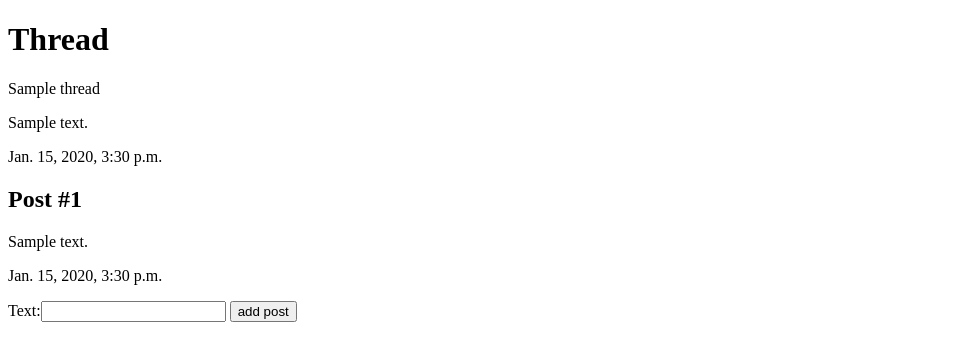
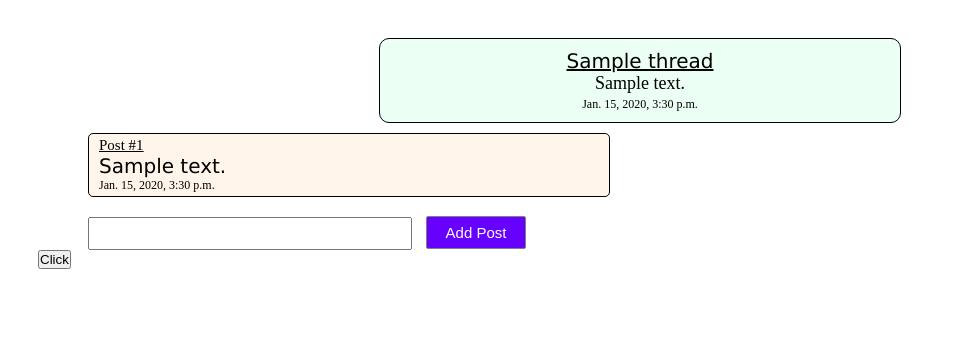
Before and after one commit to paramsingh/backpage, a Django app: page /app/thread/1/ in a window 1280 px wide. Shown: the top 361 px of the page, without its empty margins (0-956 px from the left). Run offline with Django 3.2, Linux system fonts and the light colour scheme; tables that the repository leaves empty hold one stand-in row (values such as "Sample post").

Commit message:
Styled the thread page.

```diff
--- a/templates/app/thread.html
+++ b/templates/app/thread.html
@@ -1,25 +1,113 @@
 <!DOCTYPE html>
 <html>
 	<head>
-		<title>{{thread.id}}</title>
+		<title>Thread-{{thread.id}}</title>
+		<style>
+			* {
+				padding: 0px;
+				margin: px;
+			}
+			body {
+				padding: 30px;
+			}
+			#divThread {
+				border: 1px solid black;
+				background-color: #EBFFF5;
+				width: 500px;
+				border-radius: 10px;
+				text-align: center;
+				padding: 10px;
+				margin: auto;
+				margin-bottom: 10px;
+			}
+			.threadTitle {
+				text-decoration: underline;
+				display: block;
+				font-size: 20px;
+				font-family: verdana, arial;
+			}
+			.threadText {
+				font-size: 18px;
+				display: block;
+			}
+			.threadTime{
+				font-size: 12px;
+			}
+
+			.divPost{
+				border: 1px solid black;
+				background-color: #FFF5EB;
+				margin-bottom: 5px;
+				padding: 3px 10px;
+				width: 500px;
+				margin-left: 50px;
+				border-radius: 5px;
+			}
+			.postNo {
+				display: block;
+				font-size: 15px;
+				text-decoration: underline;
+			}
+			.postText{
+				display: block;
+				font-size: 20px;
+				font-family: verdana, arial;
+			}
+			.postTime{
+				display: block;
+				font-size: 12px;
+			}
+
+			#id_text {
+				width: 300px;
+				height: 25px;
+				padding: 2px 10px;
+				margin-left: 50px;
+				margin-top: 15px;
+			}
+			#id_submit {
+				height: 33px;
+				text-align: center;
+				line-height: 25px;
+				width: 100px;
+				border: 1px solid gray;
+				font-size: 15px;
+				color: white;
+				background-color: #6600FF;
+				border-radius: 2px;
+				margin-left: 10px;
+			}
+			#id_submit:hover {
+				background-color: #80B2FF;
+				color: black;
+				box-shadow: 0px 0px 1px 1px gray;
+			}
+			#id_submit:hover {
+				border: 1px solid black;
+			}
+			#id_submit:focus{
+				border-color: blue;
+			}
+		</style>
 	</head>
-	<body onl>
-		<h1> Thread </h1>
-		<p>{{thread.title}}</p>
-		<p>{{thread.text}}</p>
-		<p>{{thread.submitter}}</p>
-		<p>{{thread.time}}</p>
+	<body>
+		<div id="divThread">
+		<span class="threadTitle">{{thread.title}}</span>
+		<span class="threadText">{{thread.text}}</span>
+		<span class="threadTime">{{thread.time}}</span>
+		</div>
 		{% for i in posts %}
-			<h2>Post #{{i.id}}</h2>
-			<p>{{i.text}}</p>
-			<p>{{i.submitter}}</p>
-			<p>{{i.time_posted}}</p>
+		<div class="divPost">
+			<span class="postNo">Post #{{i.id}}</span>
+			<span class="postText">{{i.text}}</span>
+			<span class="postTime">{{i.time_posted}}</span>
+		</div>
 		{% endfor %}
 		<form action="/app/thread/{{thread.id}}/" method="post">
 			{% csrf_token %}
-			{{post_form}}
-			<input type="submit" name="submit" value="add post" />
+			{{post_form.text}}
+			<input type="submit" name="submit" value="Add Post" id="id_submit" />
 		</form>
-
+		<button id="button1" onClick="func1()">Click</button>
 	</body>
 </html>
```
